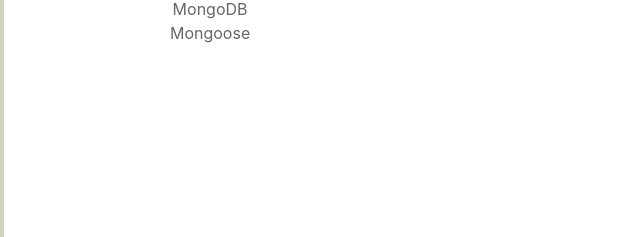
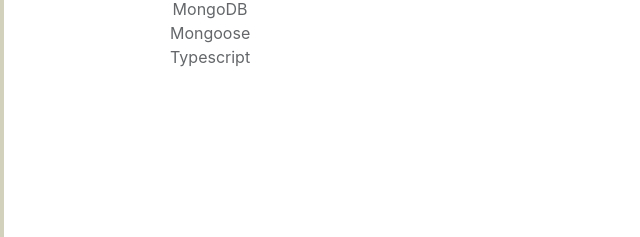
Before and after one commit to dedeleono/portfolio, a plain HTML site: page index.html in a window 1280 px wide. Shown: the part 527-764 px from the top of the page, 0-640 px from the left. Drawn offline with nearby package versions, Linux system fonts and the light colour scheme.

Commit message:
final changes

```diff
--- a/index.html
+++ b/index.html
@@ -41,6 +41,7 @@
                                     <li>Express.js</li>
                                     <li>MongoDB</li>
                                     <li>Mongoose</li>
+                                    <li>Typescript</li>
                                 </ul>
                             </div>
                             <div class="col-6">
```
Also changed, not shown: phone.html (+1 -0 lines).
